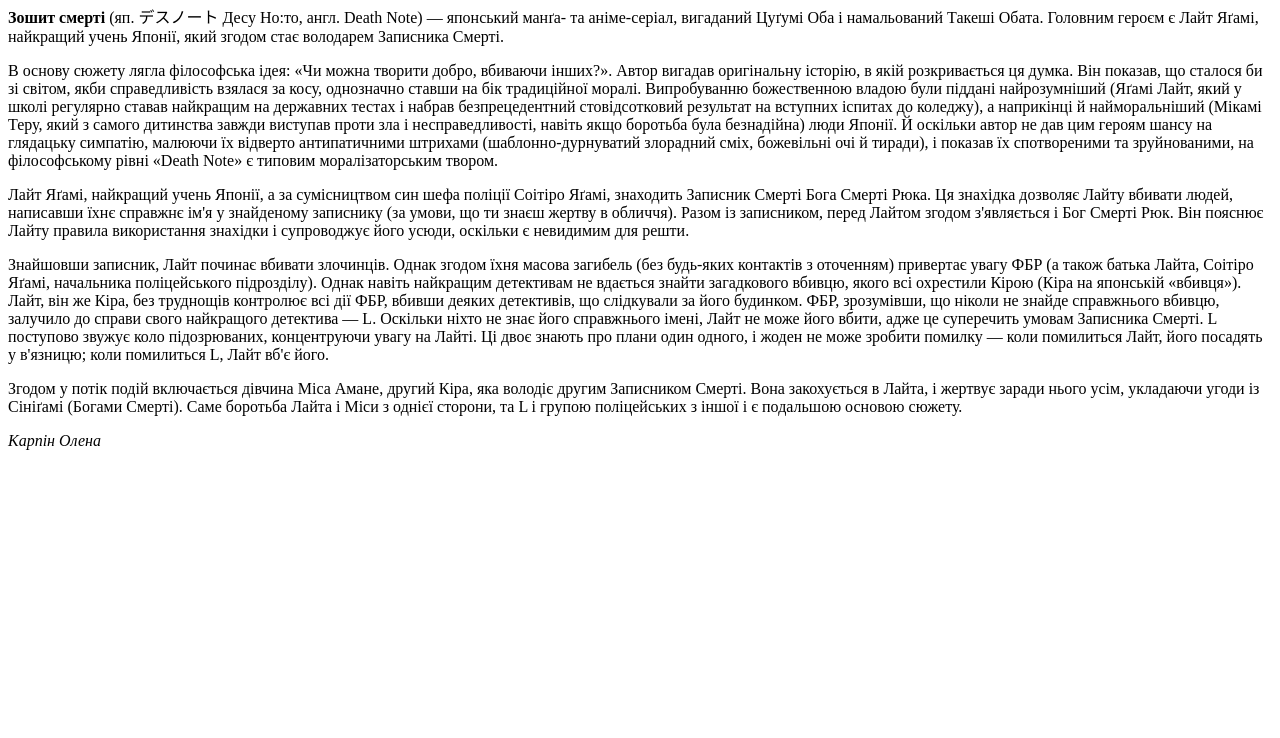
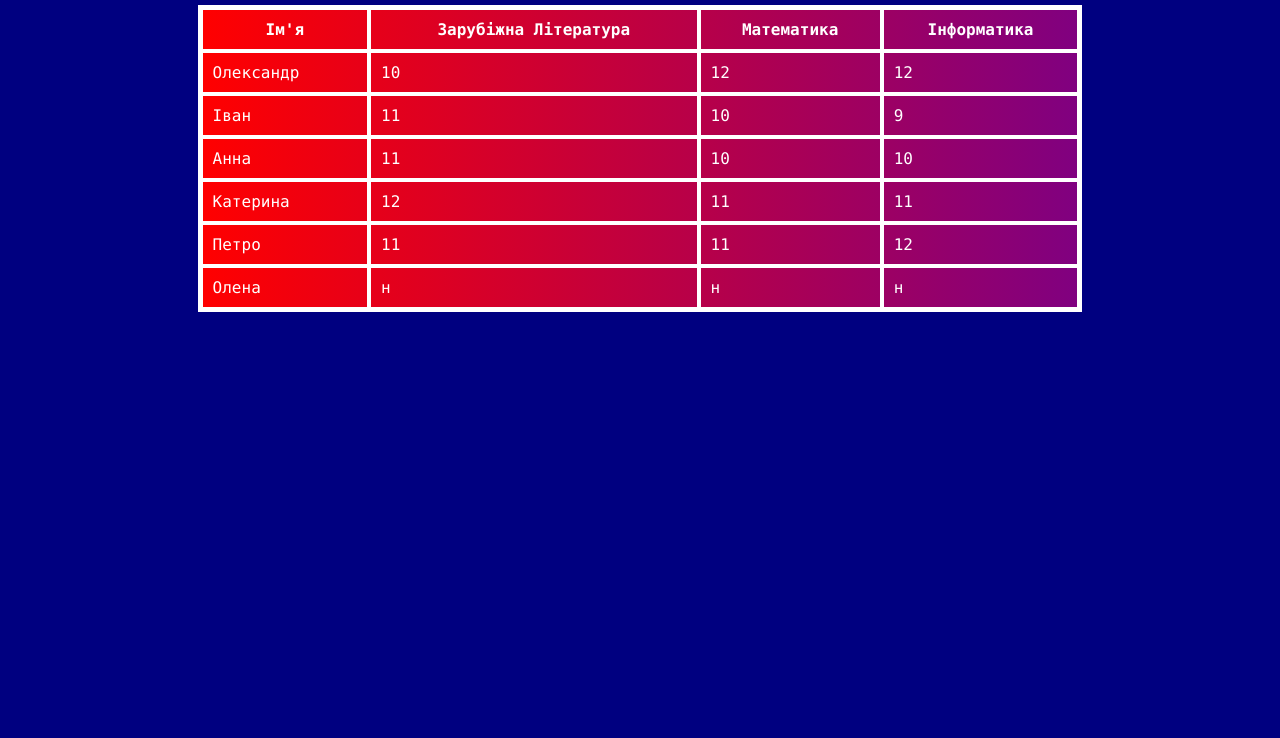
Before and after one commit to olenakarpin/olenakarpin.github.io, a plain HTML site: page z1.html in a window 1280 px wide. Shown: the part 62-800 px from the top of the page. Drawn offline with Linux system fonts and the light colour scheme.

Commit message:
Add files via upload

```diff
--- a/z1.html
+++ b/z1.html
@@ -1,15 +1,81 @@
 <html>
 	<head>
-		<title> аніме </title>
+		<title>Тема 11.Таблиці</title>
+		<style>
+			body{
+			background:navy;
+			color: white;
+			font-family: Consolas;
+			}
+
+			table{
+				border: 3px solid white;
+				width:70%;
+				background:linear-gradient(to right, red, purple);
+			}
+
+			td,th{
+			border:2px solid white;
+			]
+		</style>
 	</head>
 
 	<body>
-		<h1>тетрадь смерти - death note </h1>
+		<h1 align="center">Оцінки Учнів</h1>
 
-		<p><b>Зошит смерті</b> (яп. デスノート Десу Но:то, англ. Death Note) — японський манґа- та аніме-серіал, вигаданий Цуґумі Оба і намальований Такеші Обата. Головним героєм є Лайт Яґамі, найкращий учень Японії, який згодом стає володарем Записника Смерті.</p>
-		<p>В основу сюжету лягла філософська ідея: «Чи можна творити добро, вбиваючи інших?». Автор вигадав оригінальну історію, в якій розкривається ця думка. Він показав, що сталося би зі світом, якби справедливість взялася за косу, однозначно ставши на бік традиційної моралі. Випробуванню божественною владою були піддані найрозумніший (Яґамі Лайт, який у школі регулярно ставав найкращим на державних тестах і набрав безпрецедентний стовідсотковий результат на вступних іспитах до коледжу), а наприкінці й найморальніший (Мікамі Теру, який з самого дитинства завжди виступав проти зла і несправедливості, навіть якщо боротьба була безнадійна) люди Японії. Й оскільки автор не дав цим героям шансу на глядацьку симпатію, малюючи їх відверто антипатичними штрихами (шаблонно-дурнуватий злорадний сміх, божевільні очі й тиради), і показав їх спотвореними та зруйнованими, на філософському рівні «Death Note» є типовим моралізаторським твором.</p>
-		<p>Лайт Яґамі, найкращий учень Японії, а за сумісництвом син шефа поліції Соітіро Яґамі, знаходить Записник Смерті Бога Смерті Рюка. Ця знахідка дозволяє Лайту вбивати людей, написавши їхнє справжнє ім'я у знайденому записнику (за умови, що ти знаєш жертву в обличчя). Разом із записником, перед Лайтом згодом з'являється і Бог Смерті Рюк. Він пояснює Лайту правила використання знахідки і супроводжує його усюди, оскільки є невидимим для решти.</p>
-		<p>Знайшовши записник, Лайт починає вбивати злочинців. Однак згодом їхня масова загибель (без будь-яких контактів з оточенням) привертає увагу ФБР (а також батька Лайта, Соітіро Яґамі, начальника поліцейського підрозділу). Однак навіть найкращим детективам не вдається знайти загадкового вбивцю, якого всі охрестили Кірою (Кіра на японській «вбивця»). Лайт, він же Кіра, без труднощів контролює всі дії ФБР, вбивши деяких детективів, що слідкували за його будинком. ФБР, зрозумівши, що ніколи не знайде справжнього вбивцю, залучило до справи свого найкращого детектива — L. Оскільки ніхто не знає його справжнього імені, Лайт не може його вбити, адже це суперечить умовам Записника Смерті. L поступово звужує коло підозрюваних, концентруючи увагу на Лайті. Ці двоє знають про плани один одного, і жоден не може зробити помилку — коли помилиться Лайт, його посадять у в'язницю; коли помилиться L, Лайт вб'є його.</p>
-		<p>Згодом у потік подій включається дівчина Міса Амане, другий Кіра, яка володіє другим Записником Смерті. Вона закохується в Лайта, і жертвує заради нього усім, укладаючи угоди із Сініґамі (Богами Смерті). Саме боротьба Лайта і Міси з однієї сторони, та L і групою поліцейських з іншої і є подальшою основою сюжету.</p>
-		<p> <i>Карпін Олена</i> </p>
+		<table align="center" cellspacing="0" cellpadding="10">
+			<thead>
+				<tr>
+					<th>Ім'я</th>
+					<th>Зарубіжна Література</th>
+					<th>Математика</th>
+					<th>Інформатика</th>
+				</tr>
+			<thead>
+
+			<tbody>
+				<tr>
+					<td>Олександр</td>
+					<td>10</td>
+					<td>12</td>
+					<td>12</td>
+				</tr>
+
+				<tr>
+					<td>Іван</td>
+					<td>11</td>
+					<td>10</td>
+					<td>9</td>
+				</tr>
+
+				<tr>
+					<td>Анна</td>
+					<td>11</td>
+					<td>10</td>
+					<td>10</td>
+				</tr>
+
+				<tr>
+					<td>Катерина</td>
+					<td>12</td>
+					<td>11</td>
+					<td>11</td>
+				</tr>
+
+				<tr>
+					<td>Петро</td>
+					<td>11</td>
+					<td>11</td>
+					<td>12</td>
+				</tr>
+
+				<tr>
+					<td>Олена</td>
+					<td>н</td>
+					<td>н</td>
+					<td>н</td>
+				</tr>
+			</tbody>
+		</table>
+	</body>
 </html>
```
Also changed, not shown: z2.html (added, +72 -0 lines), z3.html (added, +104 -0 lines).
